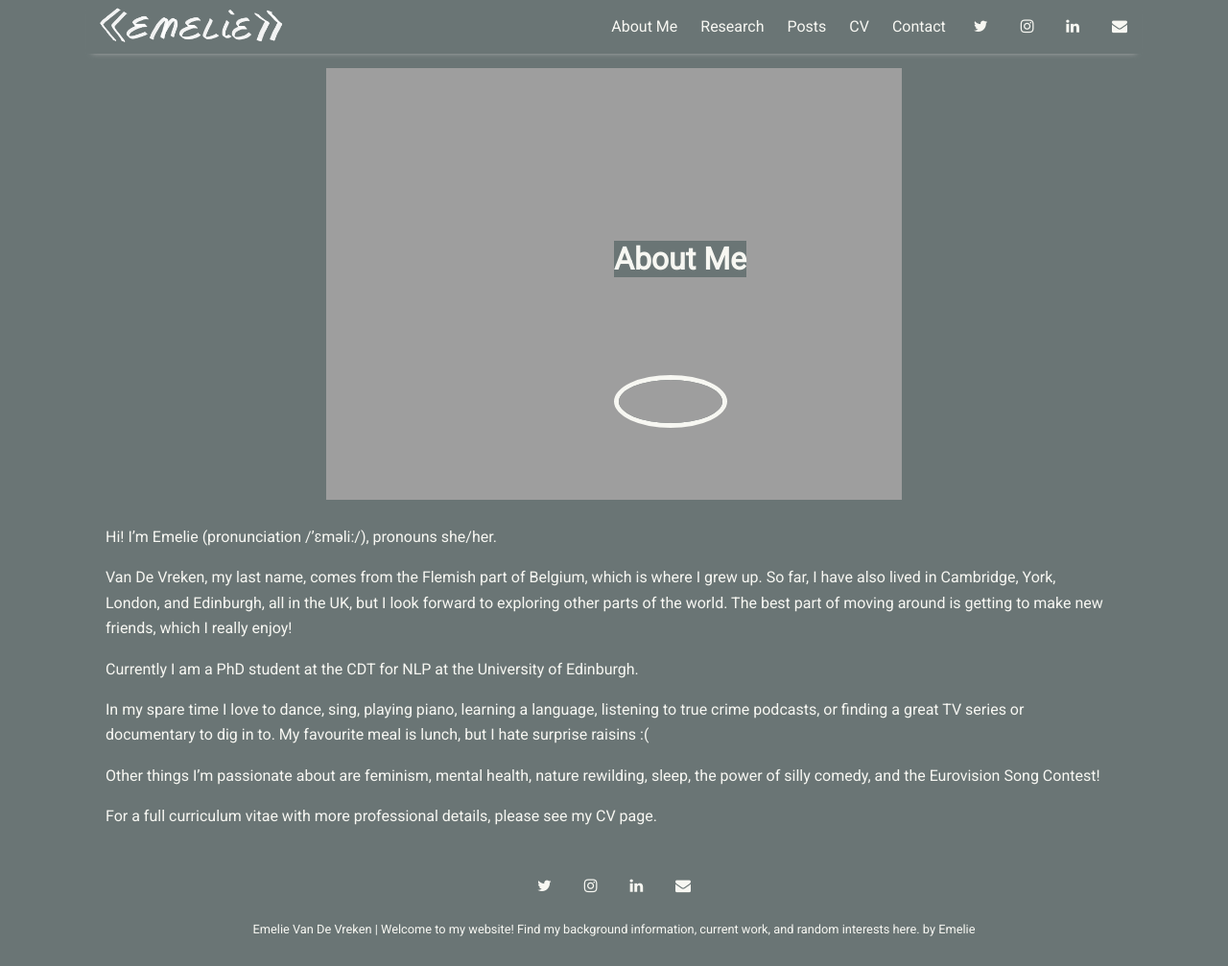
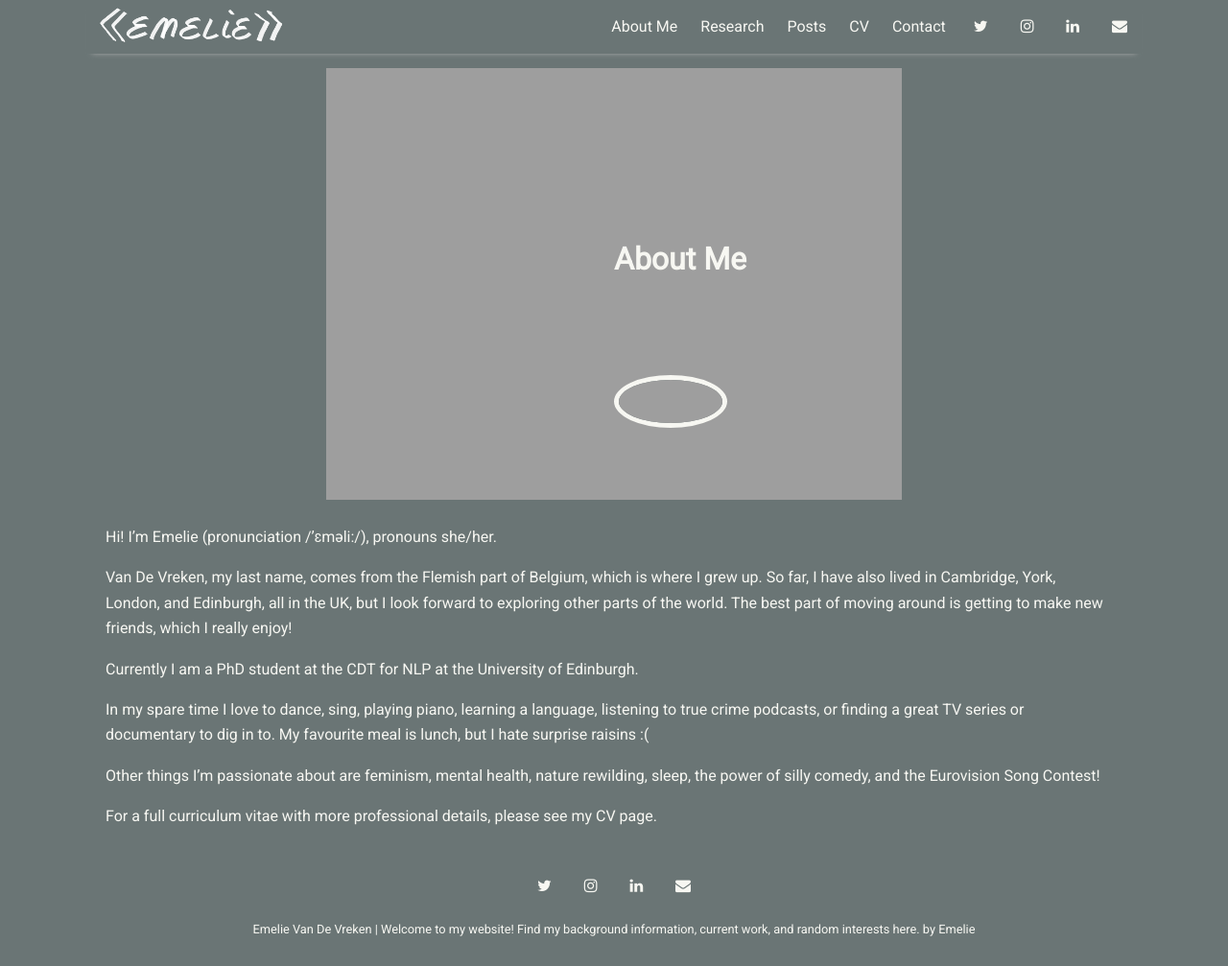
Before and after one commit to evdv/evdv.github.io, a Jekyll site: the page built from _pages/about.md, in a window 1280 px wide and 1007 px high. Shown: the whole window at 96% size. Built offline with Jekyll 4.4.1, drawn with Linux system fonts in a browser that asks for light colours; nearby versions of some CDN libraries.

Commit message:
Remove background from title

```diff
--- a/_sass/_page.scss
+++ b/_sass/_page.scss
@@ -53,6 +53,7 @@
   //transform: translate(-50%, -50%);
   font-weight: bold;
   font-size: 2rem;
+  background-color: rgba(255, 255, 255, 0.0);
 }
 
 .round-image {
```
